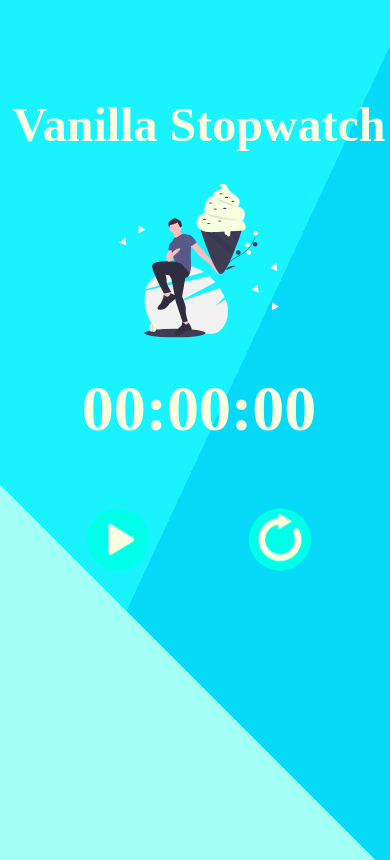
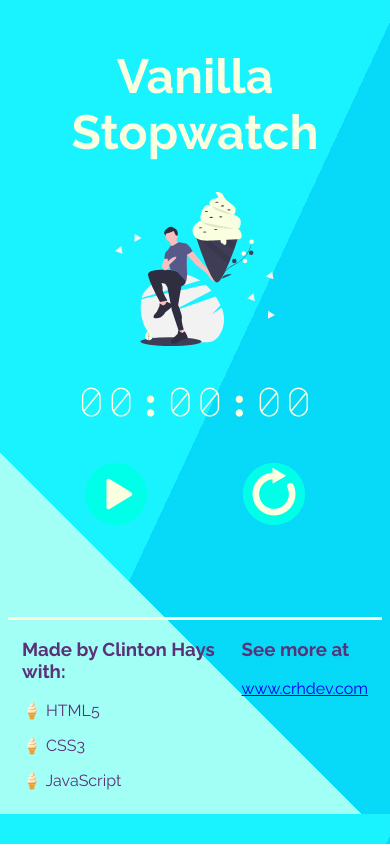
Before and after one commit to clintonhays/stopwatch, a plain HTML site: page index.html in a window 390 px wide. Drawn offline with Linux system fonts and the light colour scheme.

Commit message:
add styling, fonts, and media queries

```diff
--- a/index.html
+++ b/index.html
@@ -19,6 +19,20 @@
       </div>
     </div>
 
+    <footer>
+      <div class="footerContainer">
+        <div class="techContainer">
+          <h3>Made by Clinton Hays with:</h3>
+          <p>🍦 HTML5</p>
+          <p>🍦 CSS3</p>
+          <p>🍦 JavaScript</p>
+        </div>
+        <div class="linkContainer">
+          <h3>See more at</h3>
+          <a href="https://www.crhdev.com">www.crhdev.com</a>
+        </div>
+      </div>
+    </footer>
     <script src="app.js"></script>
   </body>
 </html>
--- a/style.css
+++ b/style.css
@@ -1,18 +1,22 @@
+@import url("https://fonts.googleapis.com/css2?family=Major+Mono+Display&family=Raleway:wght@100;400;700&display=swap");
+
 body {
-  height: 100vh;
+  height: 100%;
   background: rgb(9, 9, 121);
   background: -webkit-linear-gradient(45deg, hsla(174.11, 89.99%, 50%, 1) 30%, hsla(174.11, 89.99%, 50%, 0) 0%),
     -webkit-linear-gradient(155deg, hsla(187.7, 95%, 50%, 1) 48%, hsla(187.7, 95%, 50%, 0) 0%),
-    -webkit-linear-gradient(307deg, hsla(183.17, 100%, 55%, 1) 100%, hsla(183.17, 100%, 55%, 0) 0%);
+    -webkit-linear-gradient(307deg, hsl(183, 100%, 55%) 100%, hsla(183.17, 100%, 55%, 0) 0%);
   background: linear-gradient(45deg, rgb(162, 255, 246) 30%, hsla(174.11, 89.99%, 50%, 0) 0%),
     linear-gradient(295deg, hsla(187.7, 95%, 50%, 1) 48%, hsla(187.7, 95%, 50%, 0) 0%),
     linear-gradient(143deg, hsla(183.17, 100%, 55%, 1) 100%, hsla(183.17, 100%, 55%, 0) 0%);
+  color: #f9ffdf;
+  font-family: "Raleway", sans-serif;
 }
 
 .wrapper {
-  position: absolute;
+  position: relative;
   top: 50%;
-  transform: translateY(-70%);
+  margin: 0 auto;
 }
 
 header {
@@ -22,7 +26,6 @@ header {
 
 h1 {
   font-size: 3em;
-  color: #f9ffdf;
 }
 
 .vanillaPic {
@@ -40,19 +43,14 @@ h1 {
 .stopwatch {
   text-align: center;
   color: #f9ffdf;
-  font-size: 4em;
+  font-size: 2.5em;
   flex-basis: 100%;
   margin-top: 30px;
+  font-weight: 400;
+  font-family: "Major Mono Display", monospace;
 }
 
-.startAndPause {
-  background-color: transparent;
-  border: none;
-  outline: none;
-  height: 83px;
-  width: 83px;
-}
-
+.startAndPause,
 .reset {
   background-color: transparent;
   border: none;
@@ -61,7 +59,70 @@ h1 {
   width: 83px;
 }
 
+.container button {
+  cursor: pointer;
+}
+
 .container button:focus {
   border: 2px solid #f9ffdf;
   border-radius: 50%;
 }
+
+.footerContainer {
+  display: flex;
+  justify-content: space-evenly;
+  width: 100%;
+  margin-top: 5em;
+  border-top: 3px solid #f9ffdf;
+  color: #5b3177;
+}
+
+.techContainer {
+  width: 55%;
+}
+
+.linkContainer a:hover {
+  color: hsl(204, 100%, 50%);
+}
+
+/* Media Queries */
+
+@media (min-width: 480px) {
+  .footerContainer {
+    margin-top: 8em;
+  }
+}
+
+@media (min-width: 768px) {
+  .vanillaPic {
+    width: 12em;
+  }
+
+  .stopwatch {
+    font-size: 4em;
+  }
+
+  .startAndPause,
+  .reset {
+    height: 120px;
+    width: 120px;
+  }
+
+  .startAndPause img {
+    width: 96px;
+  }
+
+  .reset img {
+    width: 96px;
+  }
+
+  .footerContainer {
+    margin-top: 5.5em;
+  }
+}
+
+@media (min-width: 1024px) {
+  h1 {
+    font-size: 4em;
+  }
+}
```
